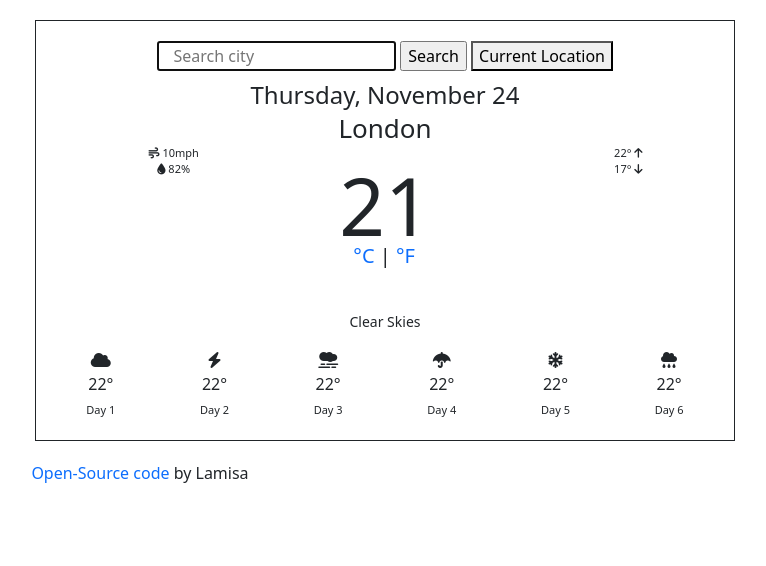
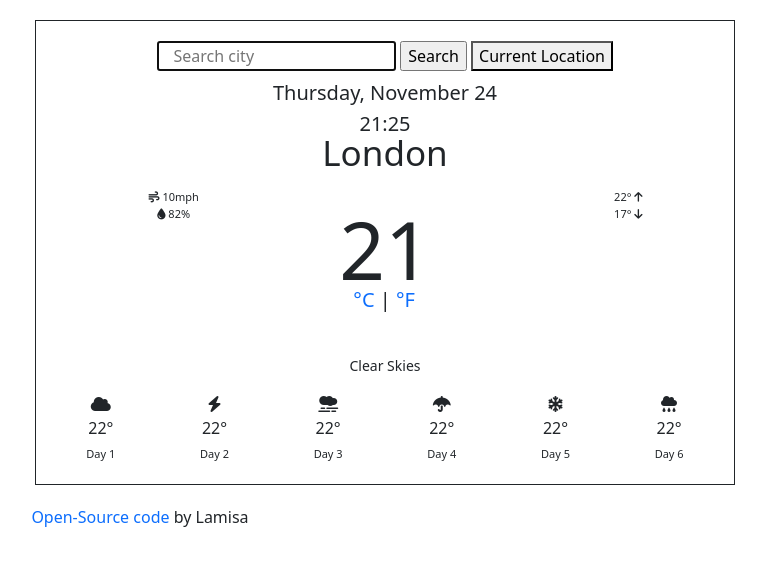
Before and after one commit to lamisaa/weather-app, a plain HTML site: page index.html in a window 1280 px wide. Shown: the whole page, without its empty margins (255-1021 px from the left). Drawn offline with nearby package versions, Linux system fonts and the light colour scheme; no server answers.

Commit message:
Added live time
added live time using javascript

```diff
--- a/index.html
+++ b/index.html
@@ -34,6 +34,7 @@
           <button>Current Location</button>
         </form>
         <h3>Thursday, September 9</h3>
+        <h4 id="current-time">17:38</h4>
         <p id="city">London</p>
 
         <div class="row">
--- a/script.js
+++ b/script.js
@@ -3,9 +3,11 @@
 let now = new Date();
 
 let h3 = document.querySelector("h3");
+let h4 = document.querySelector("h4");
 
 let date = now.getDate();
 let hours = now.getHours();
+let minutes = now.getMinutes();
 let days = [
   "Sunday",
   "Monday",
@@ -35,6 +37,7 @@ let months = [
 let month = months[now.getMonth()];
 
 h3.innerHTML = `${day}, ${month} ${date}`;
+h4.innerHTML = `${hours}:${minutes}`;
 
 // current temperature
 
--- a/style.css
+++ b/style.css
@@ -14,7 +14,14 @@ li {
 h3 {
   text-align: center;
   padding: 10px;
-  font-size: 24px;
+  font-size: 20px;
+}
+
+h4 {
+  text-align: center;
+  line-height: 1px;
+  font-size: 20px;
+  padding-top: 0px;
 }
 
 a {
@@ -51,9 +58,10 @@ a {
   padding-bottom: 10px;
 }
 #city {
-  font-size: 26px;
+  font-size: 35px;
   text-align: center;
   line-height: 1px;
+  padding: 20px;
 }
 
 #temp {
```
